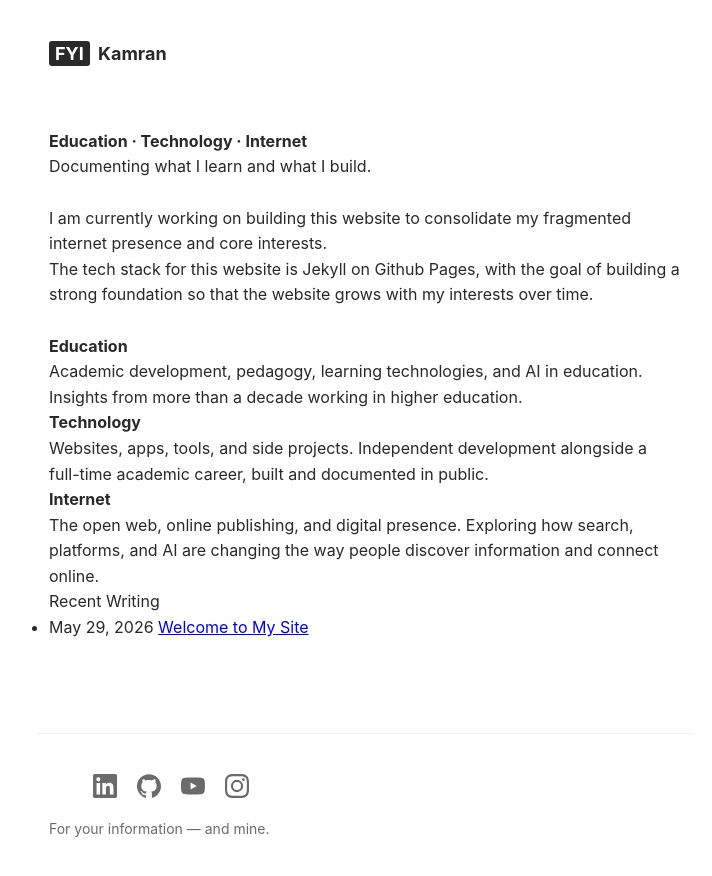
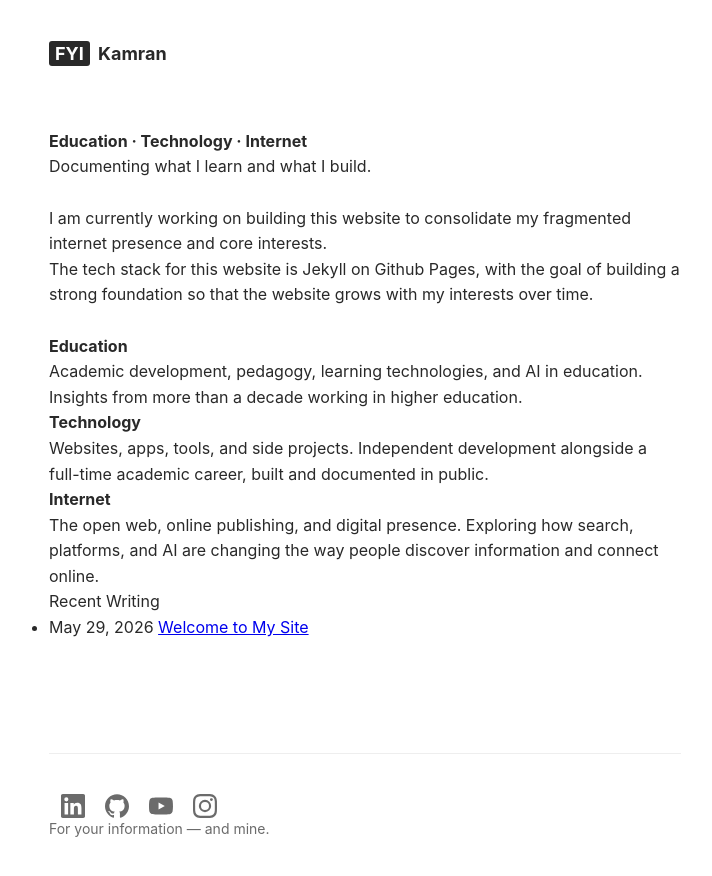
Before and after one commit to fyikamran/fyikamran.github.io, a Jekyll site: the page built from index.html, in a window 1280 px wide. Shown: the top 876 px of the page, without its empty margins (275-987 px from the left). Built offline with Jekyll 4.4.1, drawn with Linux system fonts in a browser that asks for light colours.

Commit message:
Update footer.html

```diff
--- a/_includes/footer.html
+++ b/_includes/footer.html
@@ -1,34 +1,29 @@
-<div class="social">
-
+<footer>
+  <div class="social">
   <!-- LinkedIn -->
   <a href="https://linkedin.com/in/fyikamran" target="_blank" rel="noopener" title="LinkedIn">
-  <a href="https://linkedin.com/in/mrmkamran" target="_blank" rel="noopener" title="LinkedIn">
     <svg viewBox="0 0 24 24" xmlns="http://www.w3.org/2000/svg" fill="currentColor">
       <path d="M20.447 20.452h-3.554v-5.569c0-1.328-.027-3.037-1.852-3.037-1.853 0-2.136 1.445-2.136 2.939v5.667H9.351V9h3.414v1.561h.046c.477-.9 1.637-1.85 3.37-1.85 3.601 0 4.267 2.37 4.267 5.455v6.286zM5.337 7.433a2.062 2.062 0 01-2.063-2.065 2.064 2.064 0 112.063 2.065zm1.782 13.019H3.555V9h3.564v11.452zM22.225 0H1.771C.792 0 0 .774 0 1.729v20.542C0 23.227.792 24 1.771 24h20.451C23.2 24 24 23.227 24 22.271V1.729C24 .774 23.2 0 22.222 0h.003z"/>
     </svg>
   </a>
-
   <!-- GitHub -->
   <a href="https://github.com/fyikamran" target="_blank" rel="noopener" title="GitHub">
     <svg viewBox="0 0 24 24" xmlns="http://www.w3.org/2000/svg" fill="currentColor">
       <path d="M12 .297c-6.63 0-12 5.373-12 12 0 5.303 3.438 9.8 8.205 11.385.6.113.82-.258.82-.577 0-.285-.01-1.04-.015-2.04-3.338.724-4.042-1.61-4.042-1.61C4.422 18.07 3.633 17.7 3.633 17.7c-1.087-.744.084-.729.084-.729 1.205.084 1.838 1.236 1.838 1.236 1.07 1.835 2.809 1.305 3.495.998.108-.776.417-1.305.76-1.605-2.665-.3-5.466-1.332-5.466-5.93 0-1.31.465-2.38 1.235-3.22-.135-.303-.54-1.523.105-3.176 0 0 1.005-.322 3.3 1.23.96-.267 1.98-.399 3-.405 1.02.006 2.04.138 3 .405 2.28-1.552 3.285-1.23 3.285-1.23.645 1.653.24 2.873.12 3.176.765.84 1.23 1.91 1.23 3.22 0 4.61-2.805 5.625-5.475 5.92.42.36.81 1.096.81 2.22 0 1.606-.015 2.896-.015 3.286 0 .315.21.69.825.57C20.565 22.092 24 17.592 24 12.297c0-6.627-5.373-12-12-12"/>
     </svg>
   </a>
-
   <!-- YouTube -->
   <a href="https://youtube.com/@fyikamran" target="_blank" rel="noopener" title="YouTube">
     <svg viewBox="0 0 24 24" xmlns="http://www.w3.org/2000/svg" fill="currentColor">
       <path d="M23.498 6.186a3.016 3.016 0 00-2.122-2.136C19.505 3.545 12 3.545 12 3.545s-7.505 0-9.377.505A3.017 3.017 0 00.502 6.186C0 8.07 0 12 0 12s0 3.93.502 5.814a3.016 3.016 0 002.122 2.136c1.871.505 9.376.505 9.376.505s7.505 0 9.377-.505a3.015 3.015 0 002.122-2.136C24 15.93 24 12 24 12s0-3.93-.502-5.814zM9.545 15.568V8.432L15.818 12l-6.273 3.568z"/>
     </svg>
   </a>
-
   <!-- Instagram -->
   <a href="https://instagram.com/fyikamran" target="_blank" rel="noopener" title="Instagram">
     <svg viewBox="0 0 24 24" xmlns="http://www.w3.org/2000/svg" fill="currentColor">
       <path d="M12 2.163c3.204 0 3.584.012 4.85.07 3.252.148 4.771 1.691 4.919 4.919.058 1.265.069 1.645.069 4.849 0 3.205-.012 3.584-.069 4.849-.149 3.225-1.664 4.771-4.919 4.919-1.266.058-1.644.07-4.85.07-3.204 0-3.584-.012-4.849-.07-3.26-.149-4.771-1.699-4.919-4.92-.058-1.265-.07-1.644-.07-4.849 0-3.204.013-3.583.07-4.849.149-3.227 1.664-4.771 4.919-4.919 1.266-.057 1.645-.069 4.849-.069zM12 0C8.741 0 8.333.014 7.053.072 2.695.272.273 2.69.073 7.052.014 8.333 0 8.741 0 12c0 3.259.014 3.668.072 4.948.2 4.358 2.618 6.78 6.98 6.98C8.333 23.986 8.741 24 12 24c3.259 0 3.668-.014 4.948-.072 4.354-.2 6.782-2.618 6.979-6.98.059-1.28.073-1.689.073-4.948 0-3.259-.014-3.667-.072-4.947-.196-4.354-2.617-6.78-6.979-6.98C15.668.014 15.259 0 12 0zm0 5.838a6.162 6.162 0 100 12.324 6.162 6.162 0 000-12.324zM12 16a4 4 0 110-8 4 4 0 010 8zm6.406-11.845a1.44 1.44 0 100 2.881 1.44 1.44 0 000-2.881z"/>
     </svg>
   </a>
-
 </div>
-
-<footer> For your information — and mine.</footer>
+<p> For your information — and mine.</p>
+</footer>
```
